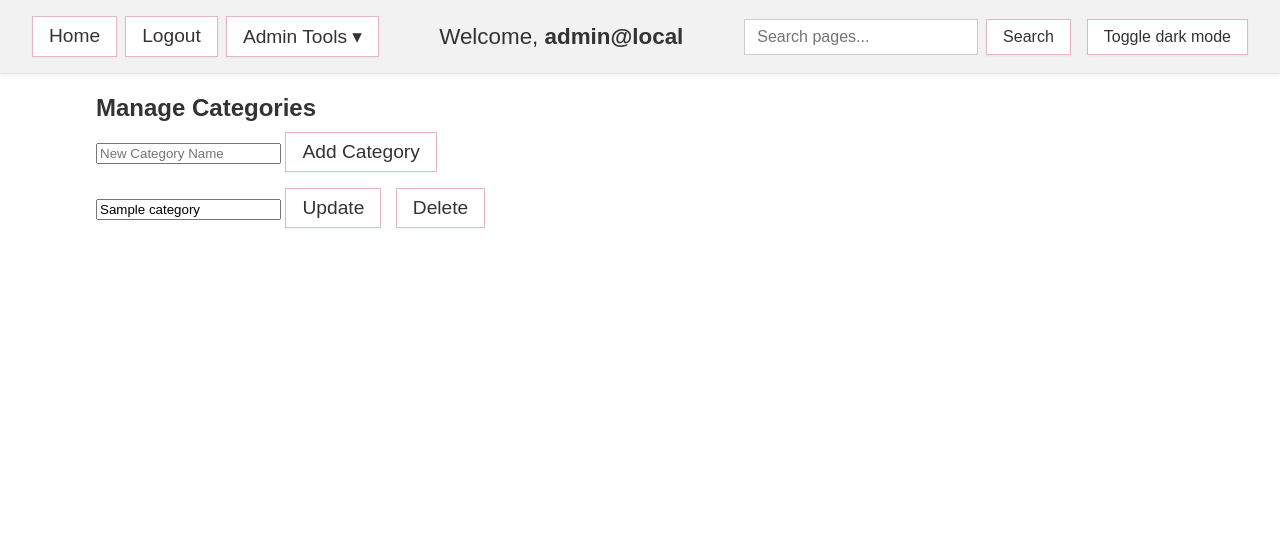
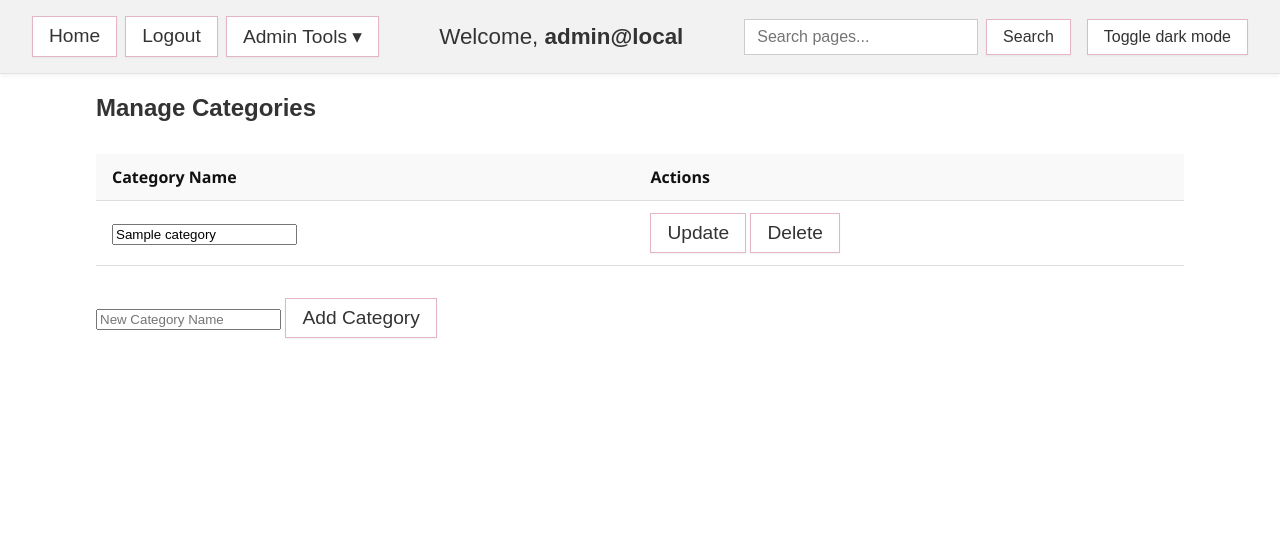
Before and after one commit to Cera-creator/FinalProject, a PHP site: page /categories.php in a window 1280 px wide. Shown: the top 537 px of the page. After the commit the page ends 338 px from the top, so only its background shows below. Run offline with PHP 8.4, Linux system fonts and the light colour scheme; the visitor is signed in with stand-in values (Sample User, id 1); tables that the repository leaves empty or names only in its code hold one stand-in row (values such as "Sample post").

Commit message:
Category code changed.
Category code has been updated to allow deletion of category even if games are listed within its page.

```diff
--- a/categories.php
+++ b/categories.php
@@ -1,7 +1,6 @@
 <?php
 session_start();
 require('connect.php');
-include('navbar.php');
 
 $error_message = '';
 
@@ -27,7 +26,6 @@ if ($_SERVER['REQUEST_METHOD'] === 'POST' && $_POST['action'] === 'create') {
     }
 }
 
-
 if ($_SERVER['REQUEST_METHOD'] === 'POST' && $_POST['action'] === 'update') {
     $id = filter_input(INPUT_POST, 'id', FILTER_SANITIZE_NUMBER_INT);
     $name = trim($_POST['name']);
@@ -48,26 +46,19 @@ if ($_SERVER['REQUEST_METHOD'] === 'POST' && $_POST['action'] === 'update') {
     }
 }
 
-
 if ($_SERVER['REQUEST_METHOD'] === 'POST' && isset($_POST['action']) && $_POST['action'] === 'delete') {
     $id = filter_input(INPUT_POST, 'id', FILTER_SANITIZE_NUMBER_INT);
 
-    $checkQuery = "SELECT COUNT(*) FROM games WHERE category_id = :id";
-    $checkStmt = $db->prepare($checkQuery);
-    $checkStmt->bindValue(':id', $id, PDO::PARAM_INT);
-    $checkStmt->execute();
-    $count = $checkStmt->fetchColumn();
+    $nullifyQuery = "UPDATE games SET category_id = NULL WHERE category_id = :id";
+    $nullifyStmt = $db->prepare($nullifyQuery);
+    $nullifyStmt->bindValue(':id', $id, PDO::PARAM_INT);
+    $nullifyStmt->execute();
 
-    if ($count == 0) {
-        $query = "DELETE FROM categories WHERE id = :id";
-        $stmt = $db->prepare($query);
-        $stmt->bindValue(':id', $id, PDO::PARAM_INT);
-        $stmt->execute();
-    } else {
-        $error_message = "Cannot delete: This category is assigned to $count game(s).";
-    }
+    $deleteQuery = "DELETE FROM categories WHERE id = :id";
+    $deleteStmt = $db->prepare($deleteQuery);
+    $deleteStmt->bindValue(':id', $id, PDO::PARAM_INT);
+    $deleteStmt->execute();
 }
-
 
 $categories = $db->query("SELECT * FROM categories ORDER BY name ASC")->fetchAll();
 ?>
@@ -75,38 +66,59 @@ $categories = $db->query("SELECT * FROM categories ORDER BY name ASC")->fetchAll
 <html lang="en">
 <head>
     <meta charset="UTF-8">
+    <meta http-equiv="X-UA-Compatible" content="IE=edge">
+    <meta name="viewport" content="width=device-width, initial-scale=1.0">
+    <link rel="stylesheet" href="cool.css">
     <title>Manage Categories</title>
-    <link rel="stylesheet" href="cool.css">
 </head>
 <body>
+    <?php include('navbar.php'); ?>
     <div id="wrapper">
         <h2>Manage Categories</h2>
+
         <?php if (!empty($error_message)): ?>
-    <p style="color: red;"><?= htmlspecialchars($error_message) ?></p>
-<?php endif; ?>
-        <form method="post">
-            <input type="hidden" name="action" value="create">
-            <input type="text" name="name" placeholder="New Category Name" required>
-            <button type="submit">Add Category</button>
+            <p style="color: red;"><?= htmlspecialchars($error_message) ?></p>
+        <?php endif; ?>
+
+        <?php if (!empty($categories)): ?>
+            <table>
+                <tr>
+                    <th>Category Name</th>
+                    <th>Actions</th>
+                </tr>
+                <?php foreach ($categories as $category): ?>
+                    <tr>
+    <td>
+        <input type="text" form="form-<?= $category['id'] ?>" name="name" value="<?= htmlspecialchars($category['name']) ?>" required>
+    </td>
+    <td>
+        <script>
+function confirmAction(event) {
+    const clickedButton = event.submitter;
+    if (clickedButton.name === 'action' && clickedButton.value === 'delete') {
+        return confirm('Are you sure you want to delete this category?');
+    }
+    return true;
+}
+</script>
+        <form id="form-<?= $category['id'] ?>" method="post" onsubmit="return confirmAction(event);">
+            <input type="hidden" name="id" value="<?= $category['id'] ?>">
+            <button type="submit" name="action" value="update">Update</button>
+            <button type="submit" name="action" value="delete">Delete</button>
         </form>
+    </td>
+</tr>
+                <?php endforeach; ?>
+            </table>
 
-        <ul>
-            <?php foreach ($categories as $category): ?>
-                <li>
-                    <form method="post" style="display:inline-block;">
-                        <input type="hidden" name="action" value="update">
-                        <input type="hidden" name="id" value="<?= $category['id'] ?>">
-                        <input type="text" name="name" value="<?= htmlspecialchars($category['name']) ?>" required>
-                        <button type="submit">Update</button>
-                    </form>
-                    <form method="post" style="display:inline-block; margin-left: 10px;">
-                        <input type="hidden" name="action" value="delete">
-                        <input type="hidden" name="id" value="<?= $category['id'] ?>">
-                        <button type="submit" onclick="return confirm('Are you sure you want to delete this category?');">Delete</button>
-                    </form>
-                </li>
-            <?php endforeach; ?>
-        </ul>
+            <form method="post" style="margin-top: 20px;">
+                <input type="hidden" name="action" value="create">
+                <input type="text" name="name" placeholder="New Category Name" required>
+                <button type="submit">Add Category</button>
+            </form>
+        <?php else: ?>
+            <p>No categories available.</p>
+        <?php endif; ?>
     </div>
 </body>
 </html>
```
